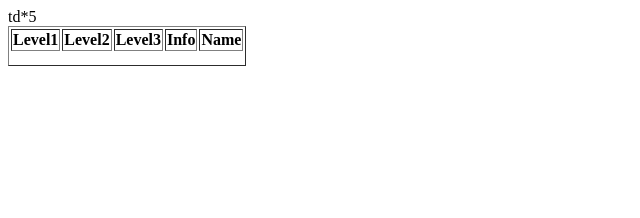
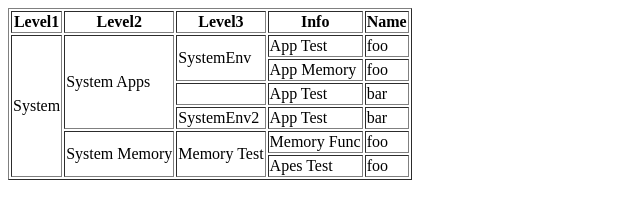
Before and after one commit to SeidAbiyev/first, a plain HTML site: page index.html in a window 1280 px wide. Shown: the whole page, without its empty margins (0-640 px from the left). Drawn offline with Linux system fonts and the light colour scheme.

Commit message:
Update index.html

```diff
--- a/index.html
+++ b/index.html
@@ -47,47 +47,44 @@
 
 
 
+
 <table border="1">
-
-
-
-     <thead>
+  <tr>
     <th>Level1</th>
     <th>Level2</th>
     <th>Level3</th>
     <th>Info</th>
     <th>Name</th>
-     </thead>
-
-
-
- <tbody>
-
-    <tr>td*5</tr>
-
-
-    <tr></tr>
-    <tr></tr>
-    <tr></tr>
-    <tr></tr>
-    <tr></tr>
-
-
-
-
-
-
-
-     </tbody>
-
-
-
-
-
-
-
-
+  </tr>
+  <tr>
+    <td rowspan="6">System</td>
+    <td rowspan="4">System Apps</td>
+    <td rowspan="2">SystemEnv</td>
+    <td>App Test</td>
+    <td>foo</td>
+  </tr>
+  <tr>
+    <td>App Memory</td>
+    <td>foo</td>
+  </tr>
+  <tr>
+    <td></td>
+    <td>App Test</td>
+    <td>bar</td>
+  </tr>
+  <tr>
+    <td>SystemEnv2</td>
+    <td>App Test</td>
+    <td>bar</td>
+  </tr>
+  <tr>
+    <td rowspan="2">System Memory</td>
+    <td rowspan="2">Memory Test</td>
+    <td>Memory Func</td>
+    <td>foo</td>
+  </tr>
+  <tr>
+    <td>Apes Test</td>
+    <td>foo</td>
+  </tr>
 </table>
-</body>
-
-</html>
```
Lines whose indentation alone changed are shown as unchanged.
